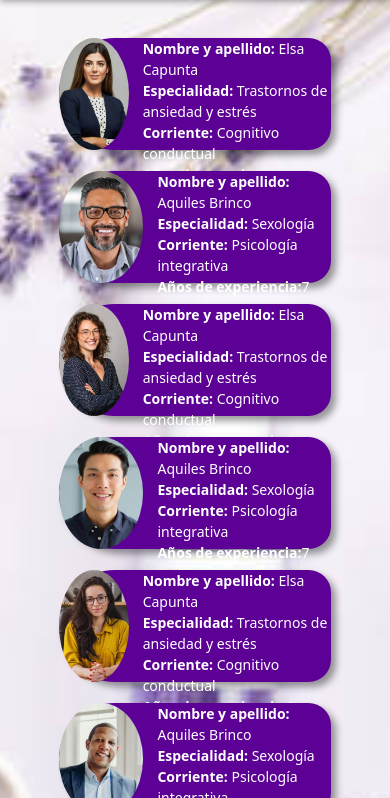
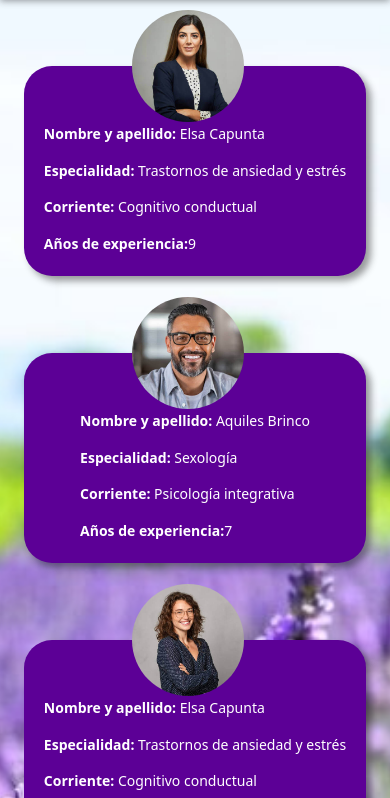
Before and after one commit to Lbpecoraro/Integramente, a website: page secciones/NuestrosProfesionales.html in a window 390 px wide. Shown: the part 46-844 px from the top of the page. Drawn offline with nearby package versions, Linux system fonts and the light colour scheme.

Commit message:
arreglo de profesionales en miniMobiles y cambio de background

```diff
--- a/modulos/_nuestrosProfesionales.scss
+++ b/modulos/_nuestrosProfesionales.scss
@@ -1,15 +1,24 @@
 @import '../utilidades/variables';
+@import 'mediaQueries';
 
 .mainProfesionales {
     background: url(../images/lavandaFondo.jpg);
     @include background (no-repeat, cover, 50% 50%);
     @include medidas(100%, 100%);
+
+    @include miniMobile {
+        background: url(../images/lavandas.jpg);
+        @include background (no-repeat, cover, 50% 50%);
+    }
 }
 
 .mainProfesionales__section {
     width: 100%;
+    padding: 3rem 3rem;
 
-    padding: 3rem;
+    @include miniMobile {
+        padding: 3rem 0;
+    }
 }
 
 .profesional {
@@ -24,6 +33,15 @@
     box-shadow: 5px 5px .5rem $sombra;
     transition: all .4s ease;
 
+    @include miniMobile {
+        flex-direction: column;
+        height: 15rem;
+        border-radius: 2rem;
+        position: relative;
+        margin: 2rem 0;
+
+    }
+
     &:hover {
         transform: scale(1.1, 1.1);
     }
@@ -32,6 +50,11 @@
         @include medidas(8rem, 8rem);
         border-radius: 50%;
         margin-right: 1rem;
+
+        @include miniMobile {
+            position: absolute;
+            top: -4rem;
+        }
     }
 
     &__info {
@@ -39,6 +62,10 @@
         flex-direction: column;
         justify-content: space-evenly;
         height: 100%;
+
+        @include miniMobile {
+            padding: 3rem .5rem .5rem .5rem;
+        }
 
     }
 
--- a/secciones/NuestrosProfesionales.html
+++ b/secciones/NuestrosProfesionales.html
@@ -21,7 +21,7 @@
     <header class="header container-fluid">
         <div class="row justify-content-between">
             <div class="header__h1YNav col-lg-8 col-12">
-                <a class="header__elH1" href="index.html">
+                <a class="header__elH1" href="../index.html">
                     <h1 class="m-0">INTEGRAMENTE</h1>
                 </a>
                 <nav class="navbar navbar-expand-lg header__navbar p-0">
```
Also changed, not shown: images/lavandas.jpg (added), images/—Pngtree—brain icon_3569504.jpg (added), style.css, 1 other file.
